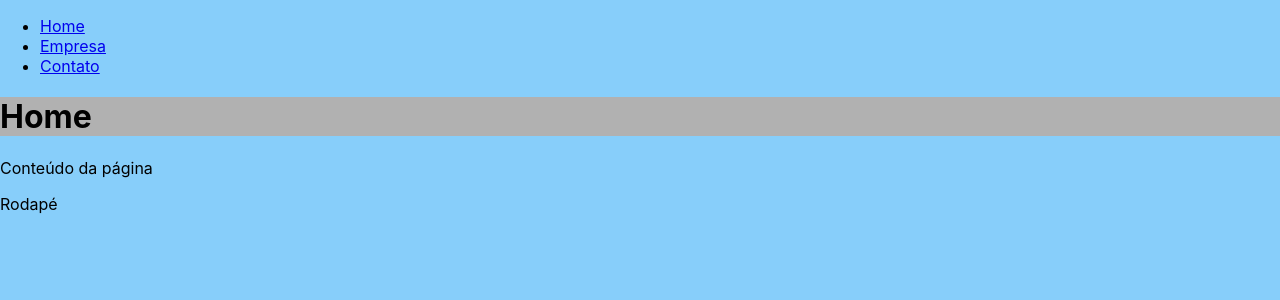
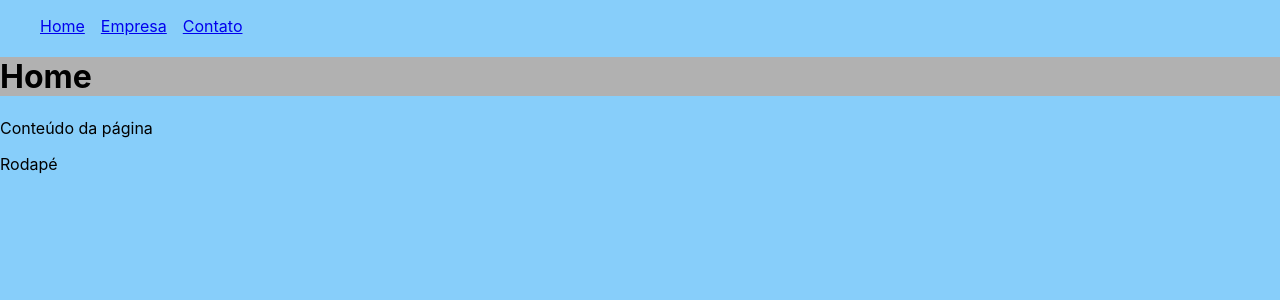
Before and after one commit to screm1n/curso-react, a React (Create React App) app in the folder meu-projeto/: page / in a window 1280 px wide. Shown: the top 300 px of the page. Built offline with nearby package versions, Linux system fonts and the light colour scheme.

Commit message:
ambientizando pra próxima aula

```diff
--- a/meu-projeto/src/components/layout/Navbar.js
+++ b/meu-projeto/src/components/layout/Navbar.js
@@ -3,7 +3,7 @@ import styles from './Navbar.module.css'
 
 function Navbar() {
     return (
-      <ul classnName={styles.list}>
+      <ul className={styles.list}>
         <li className={styles.item}>
           <Link to="/">Home</Link>
         </li>
```
Also changed, not shown: meu-projeto/src/App 6 (router) copy.js (added, +29 -0 lines).
